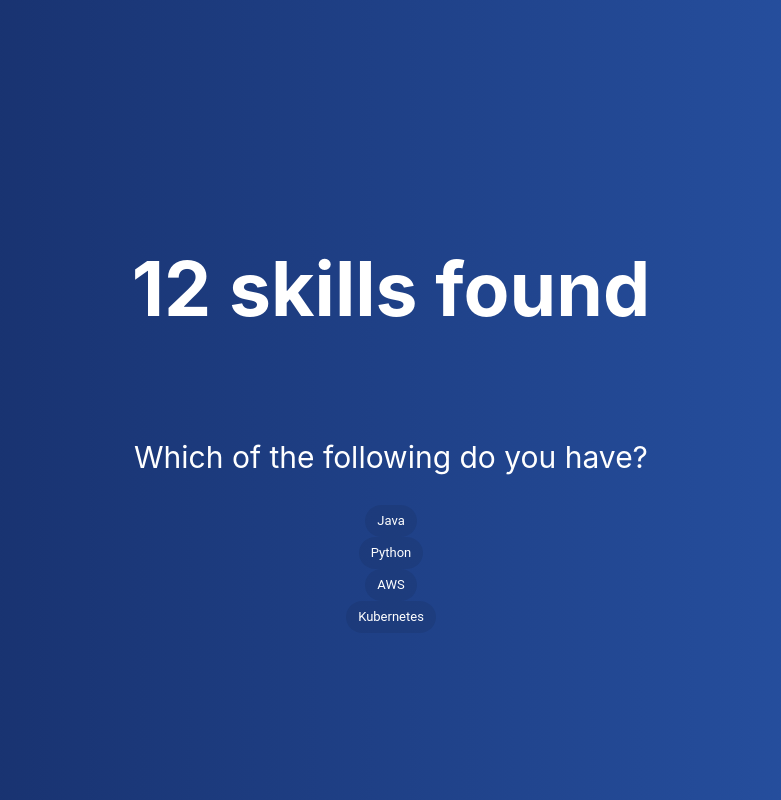
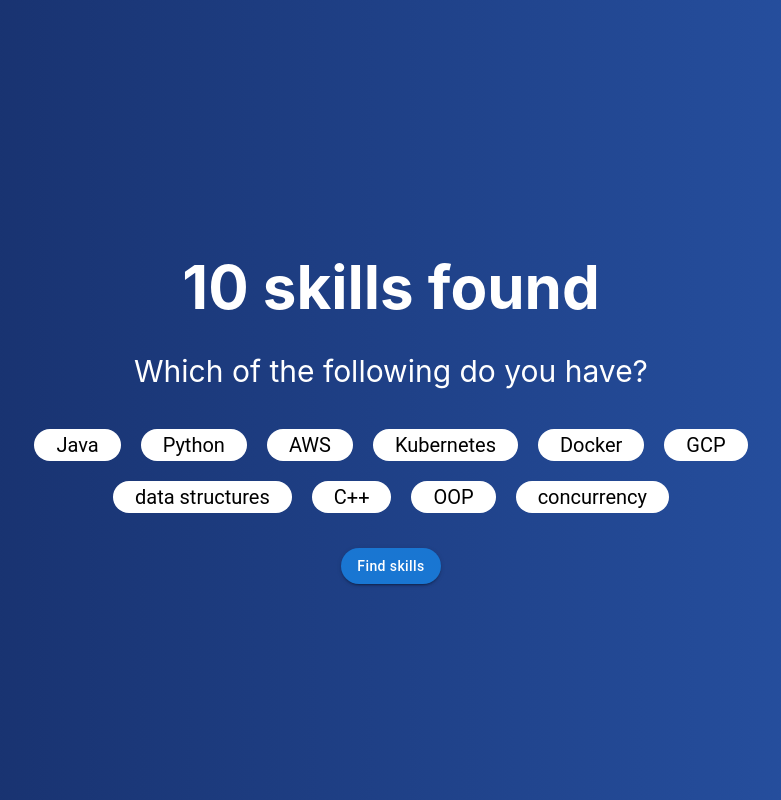
Before and after one commit to evanwherchek/resutailor, a React (Create React App) app in the folder frontend/: page / in a window 1280 px wide. Shown: the whole page, without its empty margins (249-1030 px from the left). Built offline with nearby package versions, Linux system fonts and the light colour scheme.

Commit message:
Finished styling components

```diff
--- a/frontend/src/SelectSkills.tsx
+++ b/frontend/src/SelectSkills.tsx
@@ -1,5 +1,5 @@
 import React, { useState, useEffect } from 'react';
-import { Chip } from '@mui/material';
+import { Chip, Button } from '@mui/material';
 
 interface SelectSkillsProps {}
 
@@ -8,6 +8,8 @@ interface Style {
   subText: React.CSSProperties;
   unselectedChip: React.CSSProperties;
   selectedChip: React.CSSProperties;
+  chipContainer: React.CSSProperties;
+  button: React.CSSProperties;
 }
 
 interface ChipData {
@@ -20,22 +22,45 @@ interface ChipData {
 const styles: Style = {
   mainText: {
     color: '#FFFFFF',
-    fontSize: '75px',
+    fontSize: '60px',
     textAlign: 'center',
     width: '80%',
     fontWeight: 'bold',
+    marginBottom: '20px'
   },
   subText: {
     color: '#FFFFFF',
     fontSize: '30px',
     textAlign: 'center',
     width: '80%',
+    marginTop: '10px'
   },
   selectedChip: {
-    color: '#000000',
+    color: '#FFFFFF',
+    background: '#000000',
+    margin: '10px',
+    fontSize: '20px',
+    padding: '10px'
   },
   unselectedChip: {
-    color: '#FFFFFF',
+    color: '#000000',
+    background: '#FFFFFF',
+    margin: '10px',
+    fontSize: '20px',
+    padding: '10px'
+  },
+  chipContainer: {
+    width: '60%',
+    display: 'flex',
+    flexDirection: 'row',
+    flexWrap: 'wrap',
+    alignItems: 'center',
+    justifyContent: 'center',
+  },
+  button: {
+    borderRadius: '25px',
+    textTransform: 'none',
+    margin: '25px'
   },
 };
 
@@ -70,16 +95,21 @@ const SelectSkills: React.FC<SelectSkillsProps> = () => {
       setChipList(newChipList);
     };
 
-    populateList('{"skills": ["Java", "Python", "AWS", "Kubernetes"]}');
+    populateList('{"skills": ["Java", "Python", "AWS", "Kubernetes", "Docker", "GCP", "data structures", "C++", "OOP", "concurrency"]}');
   }, []);
 
   return (
     <>
-      <p style={styles.mainText}>12 skills found</p>
+      <p style={styles.mainText}>{chipList.length} skills found</p>
       <p style={styles.subText}>Which of the following do you have?</p>
-      {chipList.map((data) => {
-        return <Chip key={data.key} label={data.label} style={data.style} onClick={() => handleChipClick(data)} />;
-      })}
+      <div style={styles.chipContainer}>
+        {chipList.map((data) => {
+          return <Chip key={data.key} label={data.label} style={data.style} onClick={() => handleChipClick(data)} />;
+        })}
+      </div>
+      <Button style={styles.button} variant="contained" onClick={() => {}}>
+        Find skills
+      </Button>
     </>
   );
 };
```
